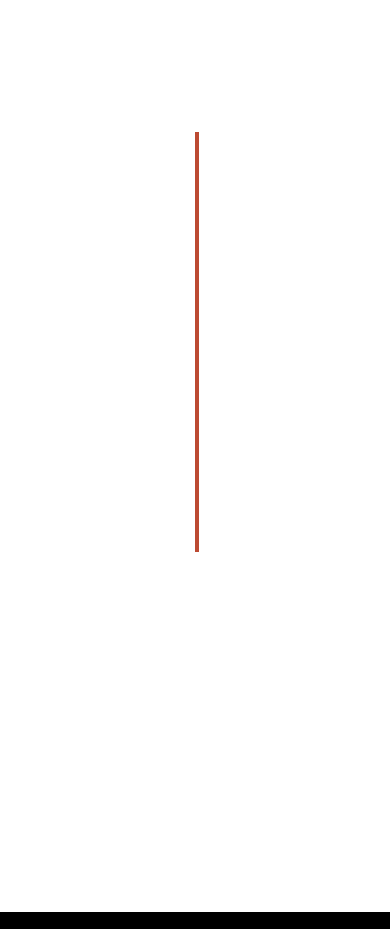
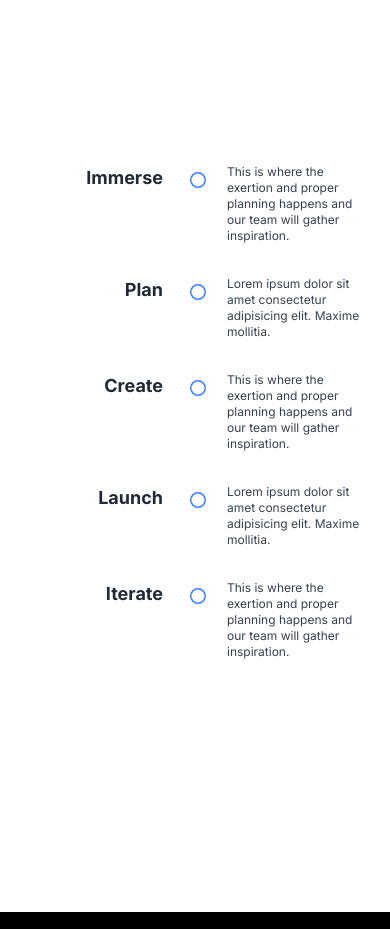
Before and after one commit to FahimHasan683031/webiZoone-, a Next.js app: page / in a window 390 px wide. Shown: the part 10940-11869 px from the top of the page. Built offline with nearby package versions, Linux system fonts and the light colour scheme.

Commit message:
updateda timeline

```diff
--- a/app/components/workingProcess/WorkingProcess.js
+++ b/app/components/workingProcess/WorkingProcess.js
@@ -1,6 +1,7 @@
 "use client";
 import { useEffect, useRef, useState } from "react";
 import { FaRegCircle } from "react-icons/fa6";
+import { motion, useAnimation } from "framer-motion";
 import gsap from "gsap";
 import { ScrollTrigger } from "gsap/ScrollTrigger";
 
@@ -32,6 +33,7 @@ const WorkingProcess = () => {
   const timelineRef = useRef(null);
   const [isScrollUp, setIsScrollUp] = useState(false);
   const [lastScrollY, setLastScrollY] = useState(0);
+  const controls = useAnimation();
 
   const handleScroll = () => {
     const currentScrollY = window.scrollY;
@@ -62,14 +64,31 @@ const WorkingProcess = () => {
           scrollTrigger: {
             trigger: item,
             start: "top 80%",
-            end: "bottom 60%",
+            end: "bottom 10%",
             scrub: true,
             toggleActions: "play none none reverse",
           },
         }
       );
     });
-  }, []);
+
+    gsap.fromTo(
+      ".vertical-line",
+      { height: 0 },
+      {
+        height: "100%",
+        scrollTrigger: {
+          trigger: timelineRef.current,
+          start: "top top",
+          end: "bottom bottom",
+          scrub: true,
+          onUpdate: (self) => {
+            controls.start({ height: `${self.progress * 100}%` });
+          },
+        },
+      }
+    );
+  }, [controls]);
 
   const timelineData = [
     {
@@ -103,16 +122,27 @@ const WorkingProcess = () => {
     <div className="h-[700px] md:h-[750px] lg:h-[850px] max-w-screen-md mx-auto mb-20 mt-32 px-5 lg:px-0">
       <section ref={timelineRef}>
         <div className="relative">
-          <div className="w-[3.5px] bg-[#bc4a32] h-[420px] md:h-[570px] lg:h-[620px] absolute top-0 left-[50%]"></div>
+          <motion.div
+            className="vertical-line w-[3.5px] bg-[#bc4a32] absolute top-0 left-[50%]"
+            initial={{ height: 0 }}
+            animate={controls}
+          />
           {timelineData.map((item, index) => (
-            <div key={index} className="timeline-item">
+            <motion.div
+              key={index}
+              className="timeline-item"
+              initial={{ opacity: 0, y: 50 }}
+              whileInView={{ opacity: 1, y: 0 }}
+              viewport={{ once: true, amount: 0.8 }}
+              transition={{ duration: 2 }}
+            >
               <TimelineItem
                 title={item.title}
                 description={item.description}
                 index={index}
                 isScrollUp={isScrollUp}
               />
-            </div>
+            </motion.div>
           ))}
         </div>
       </section>
--- a/package.json
+++ b/package.json
@@ -11,6 +11,7 @@
   "dependencies": {
     "@gsap/react": "^2.1.1",
     "@headlessui/react": "^2.0.4",
+    "framer-motion": "^11.2.10",
     "gsap": "^3.12.5",
     "next": "14.2.3",
     "next-videos": "1.4.1",
```
Also changed, not shown: 1 other file (tests, documents, lock files or other folders).
